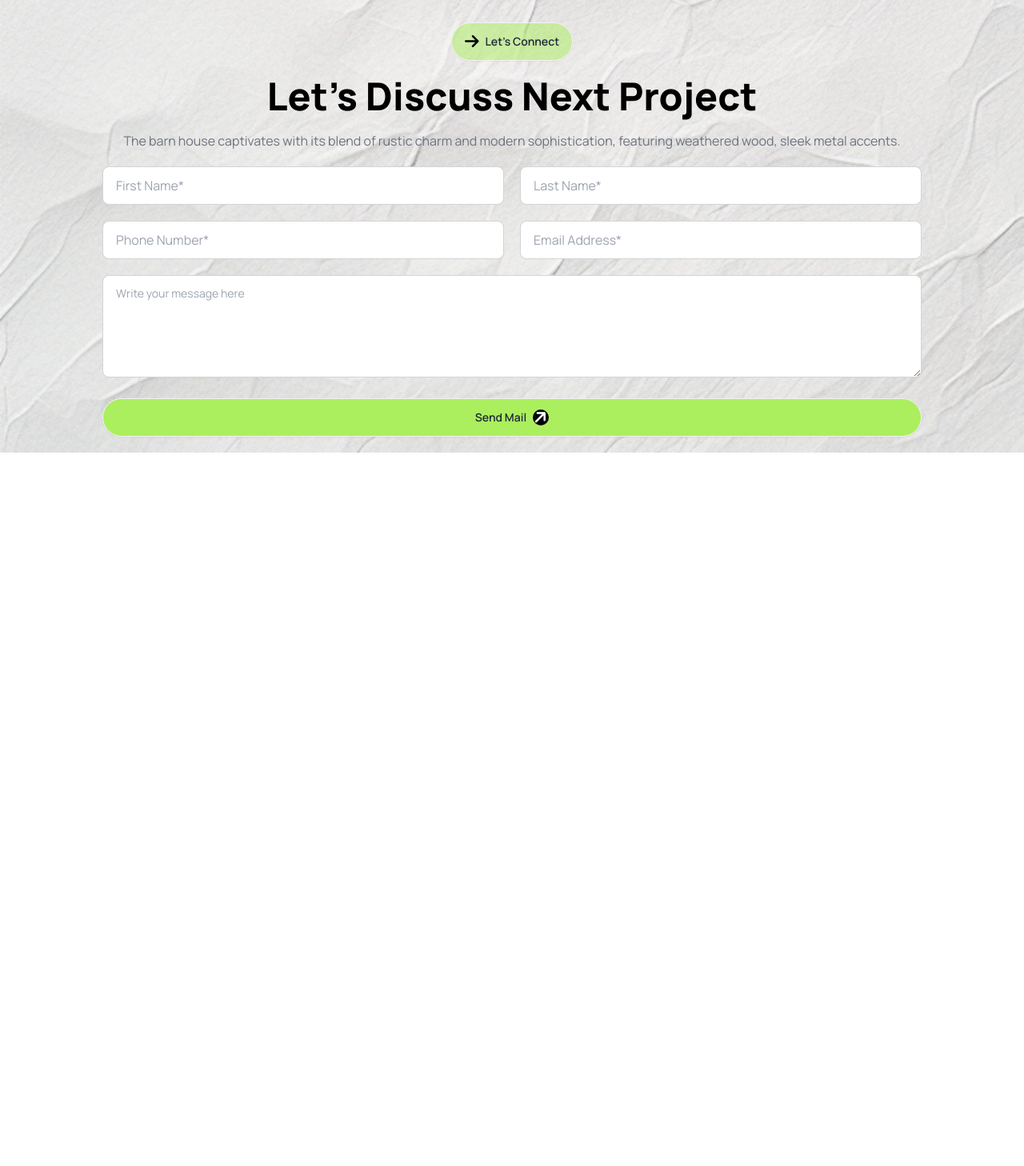
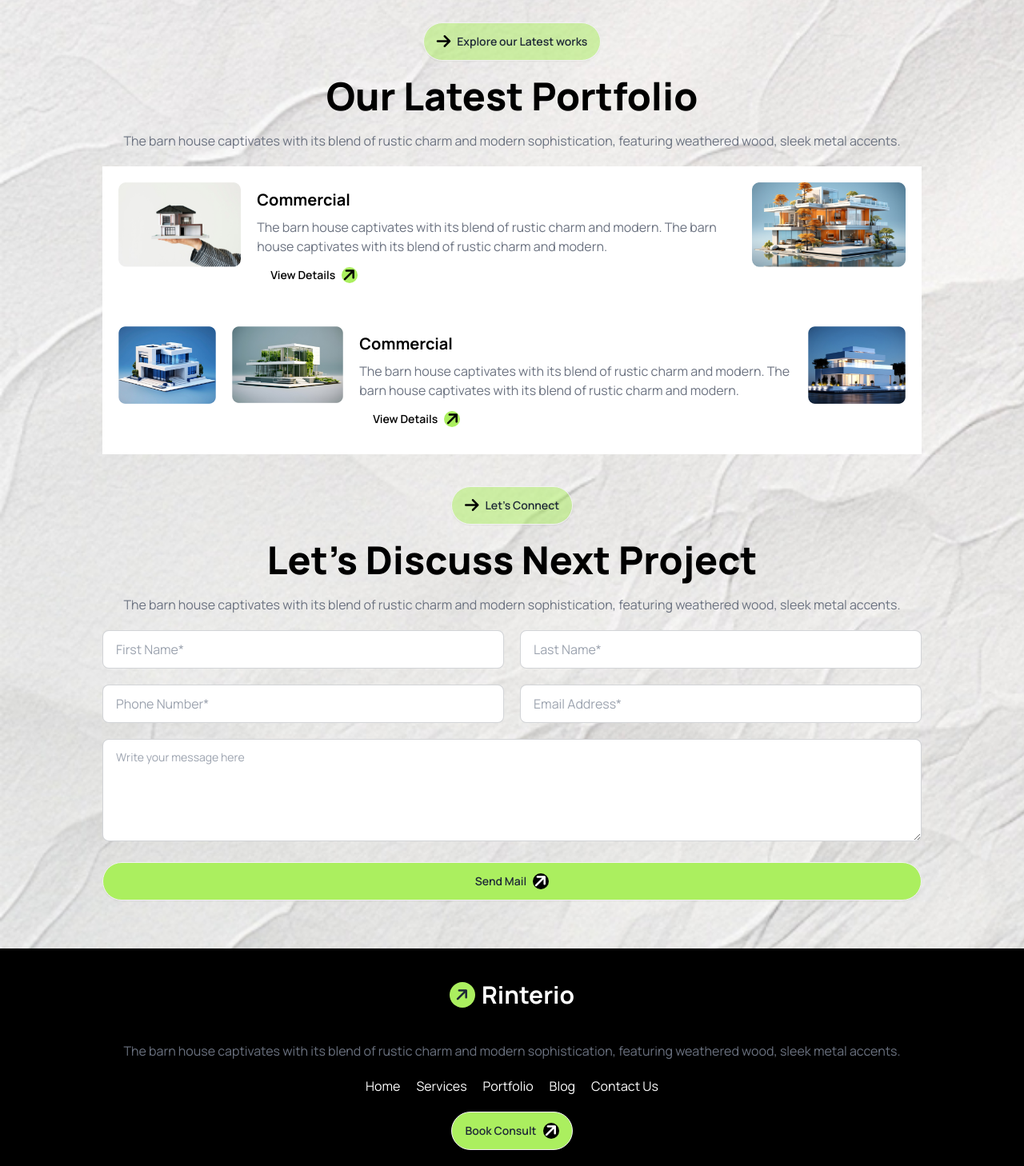
Before and after one commit to Arnob114348/Assignment-3, a plain HTML site: page index.html in a window 1280 px wide. Shown: the part 1719-3177 px from the top of the page at 80% size. Before the commit the page ends 2285 px from the top, so only its background shows below. Drawn offline with nearby package versions, Linux system fonts and the light colour scheme.

Commit message:
challenge part

```diff
--- a/index.html
+++ b/index.html
@@ -150,6 +150,56 @@
         <section class="mt-10 px-5 lg:px-32">
             <div>
                 <div class="text-center">
+                    <button class="btn btn-bg-color rounded-full"><i class="fa-solid fa-arrow-right text-black text-xl"></i>Explore our Latest works</button>
+                </div>
+                <h1 class="font-black text-5xl text-black mb-5 mt-5 text-center">
+                    Our Latest Portfolio
+                </h1>
+                <p class="text-gray-500 mb-5 text-center">The barn house captivates with its blend of rustic charm and modern sophistication, featuring weathered wood, sleek metal accents.</p>
+            </div>
+            <div>
+                <div class="flex flex-col md:flex-row gap-5 p-5 bg-white">
+                    <div>
+                        <img class="w-full" src="./assets/img1.png" alt="">
+                    </div>
+                    <div>
+                        <h3 class="font-bold text-black text-xl mt-2 mb-2">Commercial</h3>
+                        <p class="text-gray-500">The barn house captivates with its blend of rustic charm and modern. The barn house captivates with its blend of rustic charm and modern.</p>
+                        <button class="btn btn-ghost rounded-full text-black">
+                            View Details
+                            <div class="bg-color-primary rounded-full flex items-center justify-center w-5 h-5"><i class="fa-solid fa-arrow-right text-black text-xl -rotate-45"></i></div>
+                        </button>
+                    </div>
+                    <div>
+                        <img class="w-full" src="./assets/img2.png" alt="">
+                    </div>
+                </div>
+                <div class="flex flex-col md:flex-row gap-5 p-5 bg-white">
+                    <div>
+                        <img class="w-full" src="./assets/img3.png" alt="">
+                    </div>
+                    <div class="flex flex-col md:flex-row gap-5">
+                        <div>
+                            <img class="w-full" src="./assets/img4.png" alt="">
+                        </div>
+                        <div>
+                            <h3 class="font-bold text-black text-xl mt-2 mb-2">Commercial</h3>
+                            <p class="text-gray-500">The barn house captivates with its blend of rustic charm and modern. The barn house captivates with its blend of rustic charm and modern.</p>
+                            <button class="btn btn-ghost rounded-full text-black">
+                                View Details
+                                <div class="bg-color-primary rounded-full flex items-center justify-center w-5 h-5"><i class="fa-solid fa-arrow-right text-black text-xl -rotate-45"></i></div>
+                            </button>
+                        </div>
+                    </div>
+                    <div>
+                        <img class="w-full" src="./assets/img5.png" alt="">
+                    </div>
+                </div>
+            </div>
+        </section>
+        <section class="mt-10 px-5 lg:px-32">
+            <div>
+                <div class="text-center">
                     <button class="btn btn-bg-color rounded-full"><i class="fa-solid fa-arrow-right text-black text-xl"></i>Let's Connect</button>
                 </div>
                 <h1 class="font-black text-5xl text-black mb-5 mt-5 text-center">
@@ -174,8 +224,25 @@
             </form>
         </section>
     </main>
-    <footer>
-
+    <footer class="bg-black mt-10 px-5 lg:px-32">
+        <div class="flex justify-center items-center gap-2 py-10">
+            <div class="bg-color-primary rounded-full flex items-center justify-center w-8 h-8"><i class="fa-solid fa-arrow-right text-xl -rotate-45"></i></div>
+            <span class="font-bold text-3xl text-white items-center">Rinterio</span>
+        </div>
+        <p class="text-center text-gray-500 mb-5">The barn house captivates with its blend of rustic charm and modern sophistication, featuring weathered wood, sleek metal accents.</p>
+        <div class="flex flex-col md:flex-row text-white items-center justify-center gap-5">
+            <a href="">Home</a>
+            <a href="">Services</a>
+            <a href="">Portfolio</a>
+            <a href="">Blog</a>
+            <a href="">Contact Us</a>
+        </div>
+        <div class="mt-5 pb-5 text-center">
+            <button class="btn bg-color-primary rounded-full">
+                Book Consult
+                <div class="bg-black rounded-full flex items-center justify-center w-5 h-5"><i class="fa-solid fa-arrow-right text-white text-xl -rotate-45"></i></div>
+            </button>
+        </div>
     </footer>
 </body>
 </html>
```
